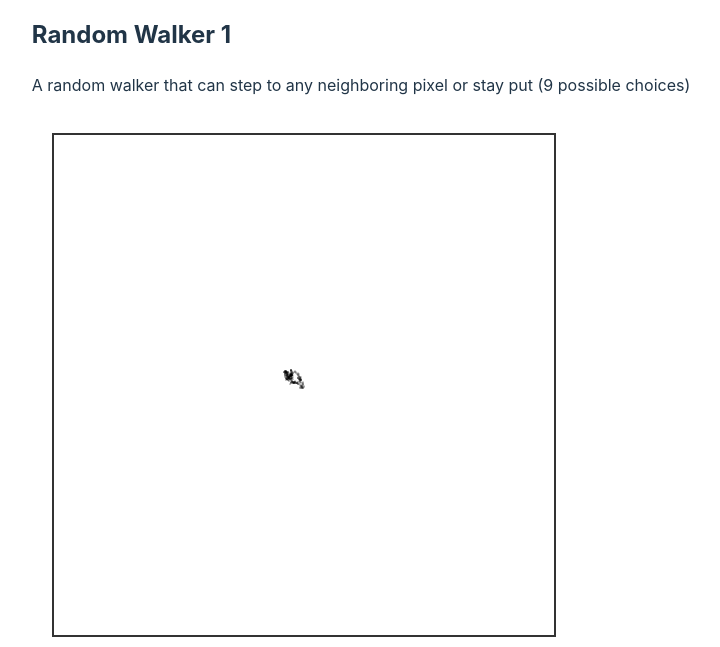
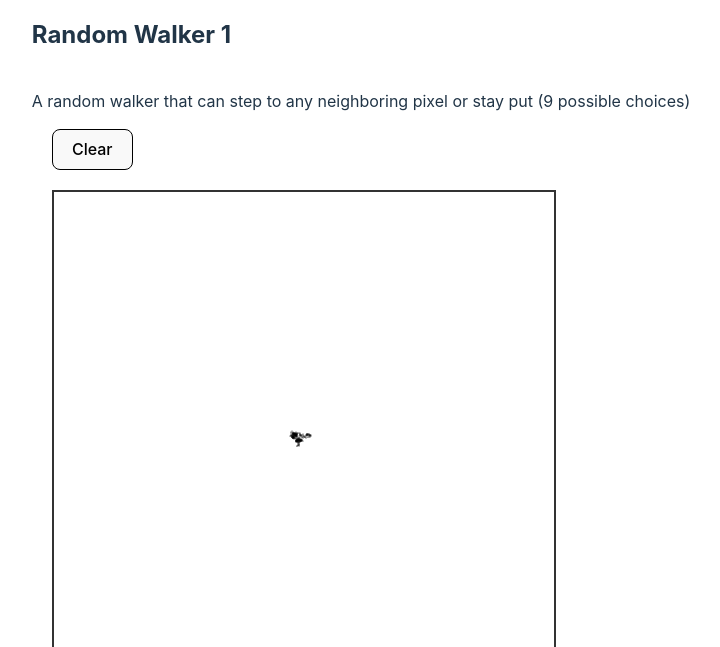
Before and after one commit to DevinCLane/nature-of-code-projects, a website built with Vite: page src/projects/00-randomness/index.html in a window 1280 px wide. Shown: the part 153-800 px from the top of the page, without its empty margins (279-999 px from the left). Built offline with nearby package versions, Linux system fonts and the light colour scheme.

Commit message:
add random walker 3

```diff
--- a/src/projects/00-randomness/index.html
+++ b/src/projects/00-randomness/index.html
@@ -19,14 +19,31 @@
                         A random walker that can step to any neighboring pixel
                         or stay put (9 possible choices)
                     </p>
-                    <div id="sketch1"></div>
+                    <button class="clearBtn">Clear</button>
+                    <div id="sketch1div"></div>
                 </div>
                 <div class="sketch-container">
                     <h2>Random Walker 2</h2>
-                    <div id="sketch2"></div>
+                    <p>
+                        A random walker that has a tendency to go down and to
+                        the right
+                    </p>
+                    <button class="clearBtn">Clear</button>
+                    <div id="sketch2div"></div>
+                </div>
+                <div class="sketch-container">
+                    <h2>Random Walker 3</h2>
+                    <p>
+                        A random walker with a 50% chance of moving towards the
+                        mouse
+                    </p>
+                    <button class="clearBtn">Clear</button>
+                    <div id="sketch3div"></div>
                 </div>
             </main>
         </div>
-        <script type="module" src="./script.ts"></script>
+        <script type="module" src="./random-walker-1.ts"></script>
+        <script type="module" src="./random-walker-2.ts"></script>
+        <script type="module" src="./random-walker-3.ts"></script>
     </body>
 </html>
--- a/src/projects/00-randomness/script.ts
+++ b/src/projects/00-randomness/random-walker-1.ts
@@ -28,7 +28,7 @@ class Walker {
     }
 }
 
-function sketch1(p: p5) {
+function sketch(p: p5) {
     let walker: Walker;
 
     p.setup = () => {
@@ -36,6 +36,17 @@ function sketch1(p: p5) {
         walker = new Walker(p);
         p.background(255);
     };
+
+    const clearCanvas = () => {
+        p.background(255);
+        walker.reset();
+    };
+
+    // clear button
+    const clearBtn = document.getElementsByClassName("clearBtn");
+    for (const btn of clearBtn) {
+        btn.addEventListener("click", clearCanvas);
+    }
 
     p.windowResized = () => {
         p.resizeCanvas(500, 500);
@@ -48,30 +59,8 @@ function sketch1(p: p5) {
     };
 }
 
-function sketch2(p: p5) {
-    let walker: Walker;
+const sketch1div = document.getElementById("sketch1div");
 
-    p.setup = () => {
-        p.createCanvas(500, 500);
-        walker = new Walker(p);
-        p.background(255);
-    };
-
-    p.windowResized = () => {
-        p.resizeCanvas(500, 500);
-        walker.reset();
-    };
-
-    p.draw = () => {
-        walker.step();
-        walker.show();
-    };
+if (sketch1div) {
+    new p5(sketch, sketch1div);
 }
-
-const firstSketch = document.getElementById("sketch1");
-const secondSketch = document.getElementById("sketch2");
-
-if (firstSketch && secondSketch) {
-    new p5(sketch1, firstSketch);
-    new p5(sketch2, secondSketch);
-}
--- /dev/null
+++ b/src/projects/00-randomness/random-walker-2.ts
@@ -0,0 +1,82 @@
+import p5 from "p5";
+
+class Walker {
+    private x: number;
+    private y: number;
+
+    constructor(private p: p5) {
+        this.x = this.p.width / 2;
+        this.y = this.p.width / 2;
+        this.reset();
+    }
+
+    reset() {
+        this.x = this.p.width / 2;
+        this.y = this.p.width / 2;
+    }
+
+    show() {
+        this.p.stroke(0);
+        this.p.point(this.x, this.y);
+    }
+
+    step() {
+        // set the probabilities
+        const rightBias = 0.7;
+        const downBias = 0.7;
+
+        // x movement
+        if (this.p.random(1) < rightBias) {
+            // move right
+            this.x += 1;
+        } else {
+            // move left
+            this.x -= 1;
+        }
+
+        if (this.p.random(1) < downBias) {
+            // move down
+            this.y += 1;
+        } else {
+            // move up
+            this.y -= 1;
+        }
+    }
+}
+
+function sketch(p: p5) {
+    let walker: Walker;
+
+    p.setup = () => {
+        p.createCanvas(500, 500);
+        walker = new Walker(p);
+        p.background(255);
+    };
+
+    p.windowResized = () => {
+        p.resizeCanvas(500, 500);
+        walker.reset();
+    };
+
+    const clearCanvas = () => {
+        p.background(255);
+        walker.reset();
+    };
+
+    // clear button
+    const clearBtn = document.getElementsByClassName("clearBtn");
+    for (const btn of clearBtn) {
+        btn.addEventListener("click", clearCanvas);
+    }
+
+    p.draw = () => {
+        walker.step();
+        walker.show();
+    };
+}
+
+const sketch2div = document.getElementById("sketch2div");
+
+if (sketch2div) {
+    new p5(sketch, sketch2div);
+}
--- /dev/null
+++ b/src/projects/00-randomness/random-walker-3.ts
@@ -0,0 +1,90 @@
+import p5 from "p5";
+
+class Walker {
+    private x: number;
+    private y: number;
+
+    constructor(private p: p5) {
+        this.x = this.p.width / 2;
+        this.y = this.p.width / 2;
+        this.reset();
+    }
+
+    reset() {
+        this.x = this.p.width / 2;
+        this.y = this.p.height / 2;
+    }
+
+    show() {
+        this.p.stroke(0);
+        this.p.point(this.x, this.y);
+    }
+
+    step() {
+        // set probability
+        const probability = 0.5;
+
+        // 9 different positions available - one in each direction or staying in place
+        let xStep = this.p.floor(this.p.random(3)) - 1;
+        let yStep = this.p.floor(this.p.random(3)) - 1;
+
+        if (this.p.random(1) < probability) {
+            // look where the walker is, and turn it towards the mouse
+
+            // in the x direction
+            if (this.x < this.p.mouseX) {
+                this.x++;
+            } else if (this.x > this.p.mouseX) {
+                this.x--;
+            }
+
+            // in the y direction
+            if (this.y < this.p.mouseY) {
+                this.y++;
+            } else if (this.x > this.p.mouseY) {
+                this.y--;
+            }
+        } else {
+            // move randomly otherwise
+            this.x += xStep;
+            this.y += yStep;
+        }
+    }
+}
+
+function sketch(p: p5) {
+    let walker: Walker;
+
+    p.setup = () => {
+        p.createCanvas(500, 500);
+        walker = new Walker(p);
+        p.background(255);
+    };
+
+    p.windowResized = () => {
+        p.resizeCanvas(500, 500);
+        walker.reset();
+    };
+
+    const clearCanvas = () => {
+        p.background(255);
+        walker.reset();
+    };
+
+    // clear button
+    const clearBtn = document.getElementsByClassName("clearBtn");
+    for (const btn of clearBtn) {
+        btn.addEventListener("click", clearCanvas);
+    }
+
+    p.draw = () => {
+        walker.step();
+        walker.show();
+    };
+}
+
+const sketch3div = document.getElementById("sketch3div");
+
+if (sketch3div) {
+    new p5(sketch, sketch3div);
+}
--- a/src/style.css
+++ b/src/style.css
@@ -56,6 +56,16 @@ canvas {
     margin: 20px;
 }
 
+.sketch-container {
+    display: flex;
+    flex-direction: column;
+    align-items: flex-start;
+}
+
+.clearBtn {
+    margin-left: 20px;
+}
+
 #app {
     max-width: 1280px;
     margin: 0 auto;
@@ -86,7 +96,7 @@ canvas {
 
 button {
     border-radius: 8px;
-    border: 1px solid transparent;
+    border: 1px solid black;
     padding: 0.6em 1.2em;
     font-size: 1em;
     font-weight: 500;
```
